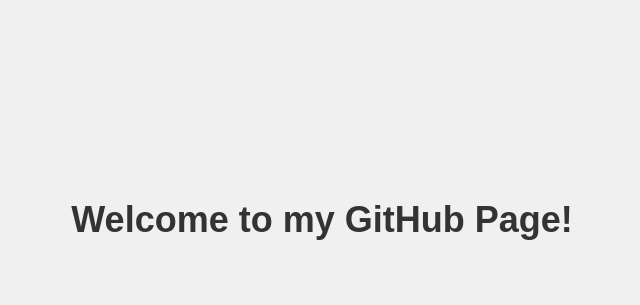
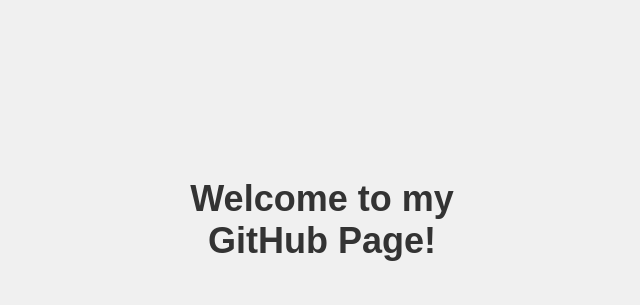
Before and after one commit to selloteadrian/welcome.github.io, a plain HTML site: page index.html in a window 1280 px wide. Shown: the part 164-469 px from the top of the page, without its empty margins (318-958 px from the left). Drawn offline with Linux system fonts and the light colour scheme.

Commit message:
Update index.html

```diff
--- a/index.html
+++ b/index.html
@@ -52,7 +52,7 @@
 
 <body>
     <div class="container">
-        <h1 class="animated-text">Welcome to my GitHub Page!</h1>
+        <h1 class="animated-text">Welcome to my<br>GitHub Page!</h1>
     </div>
 </body>
 
```
